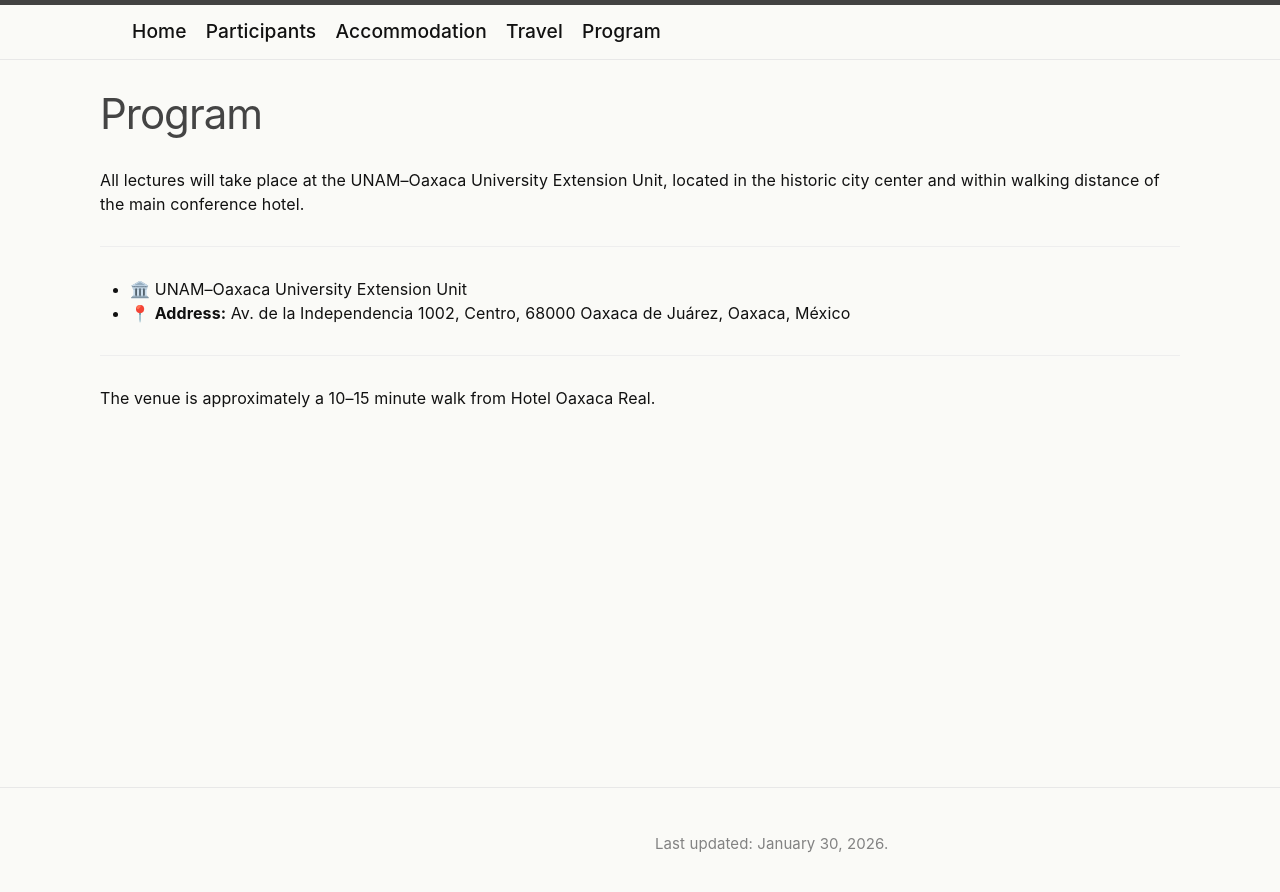
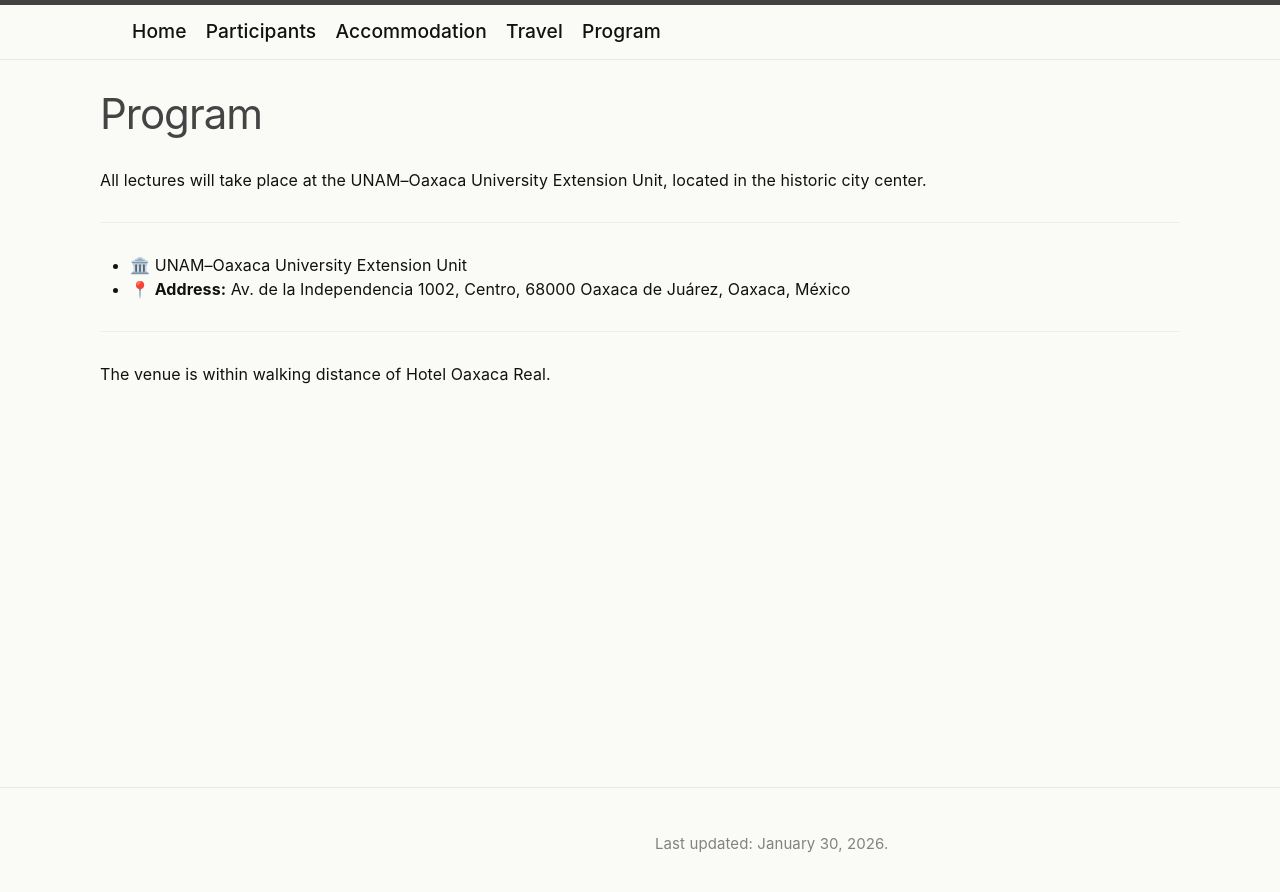
Before and after one commit to celmechcongress2026/celmechcongress2026.github.io, a Jekyll site: the page built from program.md, in a window 1280 px wide. Shown: the top 892 px of the page. Built offline with Jekyll 4.4.1, drawn with Linux system fonts in a browser that asks for light colours.

Commit message:
Update program.md

```diff
--- a/program.md
+++ b/program.md
@@ -4,7 +4,7 @@ layout: page
 permalink: /program/
 ---
 
-All lectures will take place at the UNAM–Oaxaca University Extension Unit, located in the historic city center and within walking distance of the main conference hotel.
+All lectures will take place at the UNAM–Oaxaca University Extension Unit, located in the historic city center.
 
 ---
 - 🏛️ UNAM–Oaxaca University Extension Unit
@@ -12,4 +12,4 @@ All lectures will take place at the UNAM–Oaxaca University Extension Unit, loc
 
 ---
 
-The venue is approximately a 10–15 minute walk from Hotel Oaxaca Real.
+The venue is within walking distance of Hotel Oaxaca Real.
```
